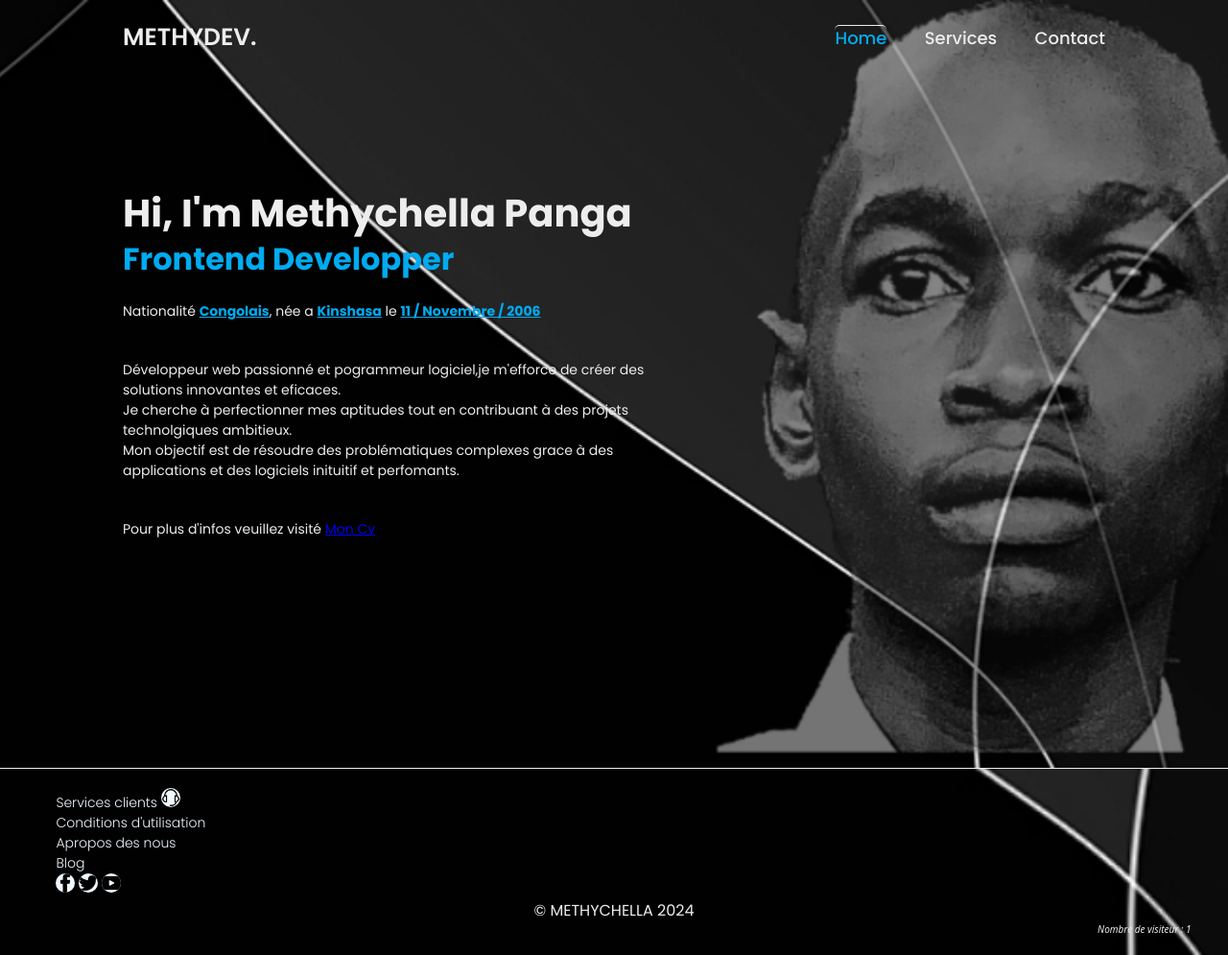
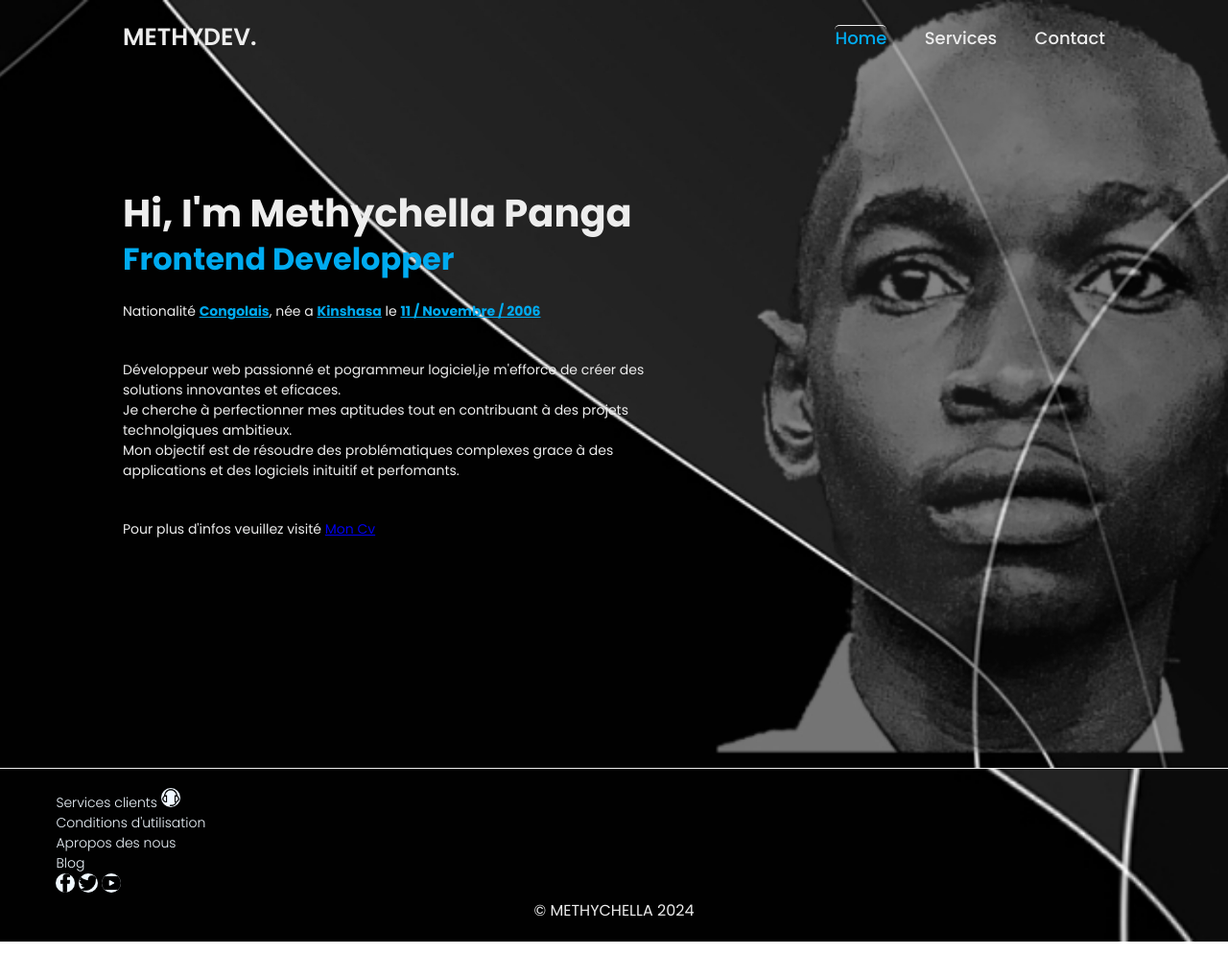
Before and after one commit to Methychella/Methy-Dev, a plain HTML site: page index.html in a window 1280 px wide. Shown: the whole page at 96% size. Drawn offline with nearby package versions, Linux system fonts and the light colour scheme.

Commit message:
Update index.html

```diff
--- a/index.html
+++ b/index.html
@@ -57,7 +57,7 @@
         </p>
 
         <p class="copy">&copy; METHYCHELLA 2024 </p>
-        <p id= "compteur-visite" class="compteur-visite" defer>Visites : 0</p>
+
 
     </footer>
     <!-- Fin de la partie footer -->
```
